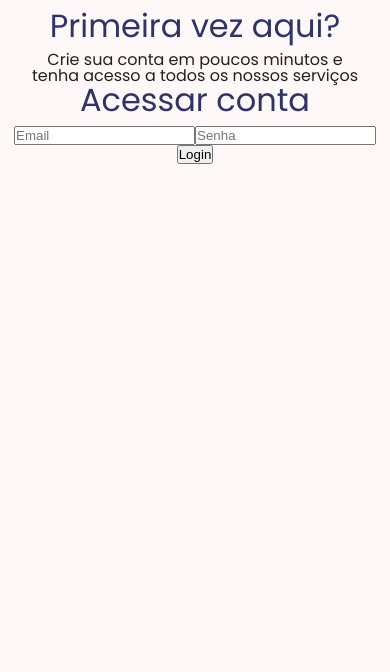
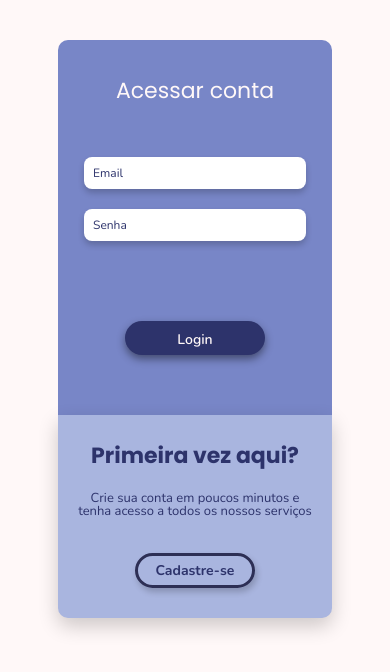
Before and after one commit to Enzo-Modena/Front-end-p1, a Next.js app: page /login in a window 390 px wide. Shown: the top 672 px of the page. Built offline with nearby package versions, Linux system fonts and the light colour scheme.

Commit message:
Login responsivo

```diff
--- a/src/app/login/page.jsx
+++ b/src/app/login/page.jsx
@@ -1,32 +1,40 @@
-import './page.module.css'
+import styles from "./page.module.css";
 
 export default function Login() {
-    return(
-        //alteração nos arquivos de page e adicionado a pesagem da fonte poppins
+    return (
+        // alteração nos arquivos de page e adicionado a pesagem da fonte poppins
         <div className="container">
+            <div className={styles.container}>
+                    <div className={styles.containerGeral}>
                         {/* Criar conta */}
-            <div className="container-criar-conta">
-                <div className="container-texto">
+                        <div className={styles.containerCriarConta}>
+                            <div className={styles.containerTexto}>
                                 <h1>Primeira vez aqui?</h1>
-                    <p className="texto">Crie sua conta em poucos minutos e </p>
-                    <p className="texto">tenha acesso a todos os nossos serviços</p>
+                                <p className={styles.texto}>Crie sua conta em poucos minutos e</p>
+                                <p className={styles.texto}>tenha acesso a todos os nossos serviços</p>
+                            </div>
+                            <div className={styles.containerBtnCriarConta}>
+                                <button>Cadastre-se</button>
                             </div>
                         </div>
+
                     {/* Acessar conta */}
-            <div className="container-acessar-conta">
-                <div className="container-titulo">
+                    <div className={styles.containerAcessarConta}>
+                        <div className={styles.containerTitulo}>
                             <h1>Acessar conta</h1>
                         </div>
-                <form>
-                    <div className="campo-preencher">
-                    <input type="text" placeholder="Email" name="email"></input>
-                    <input type="text" placeholder="Senha" name="senha"></input>
+                        <form className={styles.forms}>
+                            <div className={styles.campoPreencher}>
+                                <input type="text" placeholder="Email" name="email" />
+                                <input type="text" placeholder="Senha" name="senha" />
                             </div>
-                <div className="container-botao">
+                            <div className={styles.containerBtnEntrar}>
                                 <button>Login</button>
                             </div>
                         </form>
                     </div>
                 </div>
+            </div>
+        </div>
     );
 }
--- a/src/app/login/page.module.css
+++ b/src/app/login/page.module.css
@@ -0,0 +1,219 @@
+.container{
+    display: flex;
+    justify-content: center;
+}
+
+.containerGeral{
+    display: flex;
+    flex-direction: row;
+    margin-top: 8rem;
+    min-height: 490px;
+}
+/* Criar conta */
+.containerCriarConta{
+    background-color: var(--color-primary-light);
+    border-top-left-radius: 10px;
+    border-bottom-left-radius: 10px;
+    padding: 2.5rem;
+    width: 353px;
+    box-shadow:  0 10px rgba(0, 0, 0, 0.25);
+    box-shadow:  0 8px 20px rgba(0, 0, 0, 0.25);
+}
+.containerTexto{
+    margin-top: 8rem;
+}
+.containerTexto h1{
+    font-size: 3.2rem;
+    font-weight: 700;
+    margin-bottom: 2.5rem;
+}
+.containerTexto p{
+    font-family: var(--font-nunito);
+    font-size: 1.5rem;
+    color: var(--color-primary);
+}
+.containerBtnCriarConta{
+    margin: 7rem;
+}
+.containerBtnCriarConta button{
+    border: 0.3rem solid #2d2f55;
+    /* padding: 7px 35px; */
+    border-radius: 25px;
+    background-color: transparent;
+    cursor: pointer;
+    box-shadow: 2px 4px 6px rgba(0, 0, 0, 0.2);
+    /* texto do botão */
+    font-family: var(--font-nunito);
+    color: var(--color-primary);
+    font-weight: 700;
+    font-size: 1.5rem;
+    width: 135px;
+    padding: 5px;
+
+}
+/* Criar conta */
+.containerAcessarConta{
+    background-color: var(--color-secondary);
+    border-top-right-radius: 10px;
+    border-bottom-right-radius: 10px;
+    padding: 2.5rem;
+    width: 440px;
+    box-shadow: 8px 8px 20px rgba(0, 0, 0, 0.25);
+}
+.containerTitulo{
+    margin-top: 4rem;
+}
+.containerTitulo h1{
+    font-size: 3.2rem;
+    font-weight: 500;
+    color: var(--color-background)
+}
+.campoPreencher{
+    display: flex;
+    flex-direction: column;
+    gap: 2rem;
+    width: 70%;
+}
+.campoPreencher input{
+    padding: 1rem;
+    border-radius: 8px;
+    border: none;
+    box-shadow: 0 4px 6px rgba(0, 0, 0, 0.2);
+}
+.campoPreencher ::placeholder{
+    color: var(--color-primary);
+    font-family: var(--font-nunito);
+}
+.forms{
+    display: flex;
+    flex-direction: column;
+    margin-top: 7rem;
+    align-items: center;
+}
+.containerBtnEntrar{
+    margin-top: 14rem;
+}
+.containerBtnEntrar button{
+    width: 12rem;
+    border-radius: 20px;
+    width: 16rem;
+    height: 3.4rem;
+    padding-top: 1.2rem;
+    padding-bottom: 1rem;
+    border: none;
+    background-color: var(--color-primary);
+    color: var(--color-background);
+    font-family: var(--font-nunito);
+    font-weight: 600;
+    font-size: 1.6rem;
+    display: flex;
+    align-items: center;
+    justify-content: center;
+    cursor: pointer;
+    box-shadow: 0 4px 8px #00000070;
+}
+
+/* Responsivo para Tablet */
+@media (max-width: 768px){
+    .containerGeral{
+        margin-bottom: 3rem;
+    }
+    .containerCriarConta{
+        width: 300px;
+    }
+    .containerTexto h1{
+        font-size: 2.5rem;
+    }
+    .containerTexto p{
+        font-size: 1.3rem
+    }
+    .containerBtnCriarConta{
+        margin: 6.5rem;
+    }
+    .containerBtnCriarConta button{
+        width: 130px;
+        padding: 5px;
+    }
+    .containerTitulo h1{
+        font-size: 2.6rem;
+    }
+    .containerAcessarConta{
+        width: 350px;
+        padding: 1.5rem;
+    }
+}
+
+/* Responsivo para Mobile */
+@media (max-width: 599px) {
+  .containerGeral {
+    flex-direction: column-reverse;
+    align-items: center;
+    margin-top: 3rem;
+  }
+  .containerTitulo{
+    margin-top: 2rem;
+  }
+  .containerCriarConta{
+    width: 100%;
+    border-radius: 10px;
+    padding: 2rem;
+    border-bottom-left-radius: 10px;
+    border-bottom-right-radius: 10px;
+    border-top-left-radius: 0;
+    border-top-right-radius: 0;
+    box-shadow: -5px 0 10px rgba(0, 0, 0, 0.1);
+    box-shadow: 5px 0 10px rgba(0, 0, 0, 0.1);
+    box-shadow: 0 8px 20px rgba(0, 0, 0, 0.2);
+  }
+  .containerAcessarConta {
+    width: 100%;
+    border-radius: 10px;
+    padding: 2rem;
+    border-top-left-radius: 10px;
+    border-top-right-radius: 10px;
+    border-bottom-left-radius: 0;
+    border-bottom-right-radius: 0;
+    box-shadow:  0 10px rgba(0, 0, 0, 0.25);
+    box-shadow:  0 10px rgba(0, 0, 0, 0.25);
+  }
+  .containerTexto {
+    margin-top: 1rem;
+    text-align: center;
+  }
+  .containerTexto h1,
+  .containerTitulo h1 {
+    font-size: 2.2rem;
+  }
+  .containerTexto p {
+    font-size: 1.3rem;
+  }
+  .containerBtnCriarConta {
+    text-align: center;
+    margin: 3.5rem;
+    margin-bottom: 1rem;
+  }
+  .containerBtnCriarConta button{
+    font-size: 1.4rem;
+    width: 12rem;
+  }
+  .containerBtnEntrar button {
+    font-size: 1.4rem;
+    width: 14rem;
+  }
+  .forms {
+    margin-top: 5.5rem;
+    align-items: center;
+  }
+  .campoPreencher {
+    width: 95%;
+    gap: 2rem;
+  }
+  .campoPreencher input {
+    padding: 0.9rem;
+    font-size: 1.2rem;
+  }
+  .containerBtnEntrar {
+    margin-top: 8rem;
+    margin-bottom: 4rem;
+  }
+}
```
Lines whose indentation alone changed are shown as unchanged.
